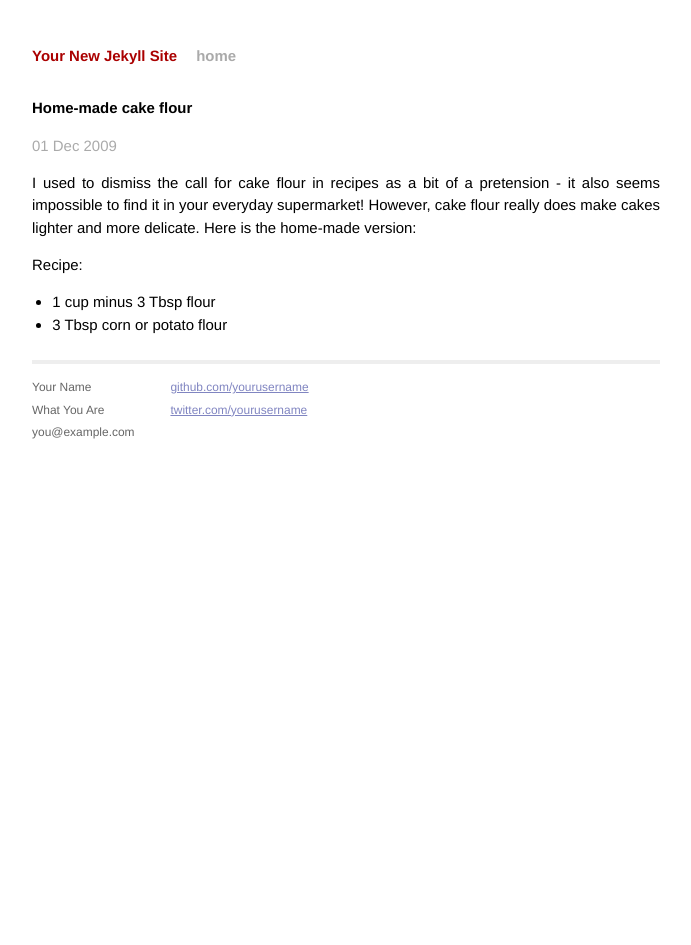
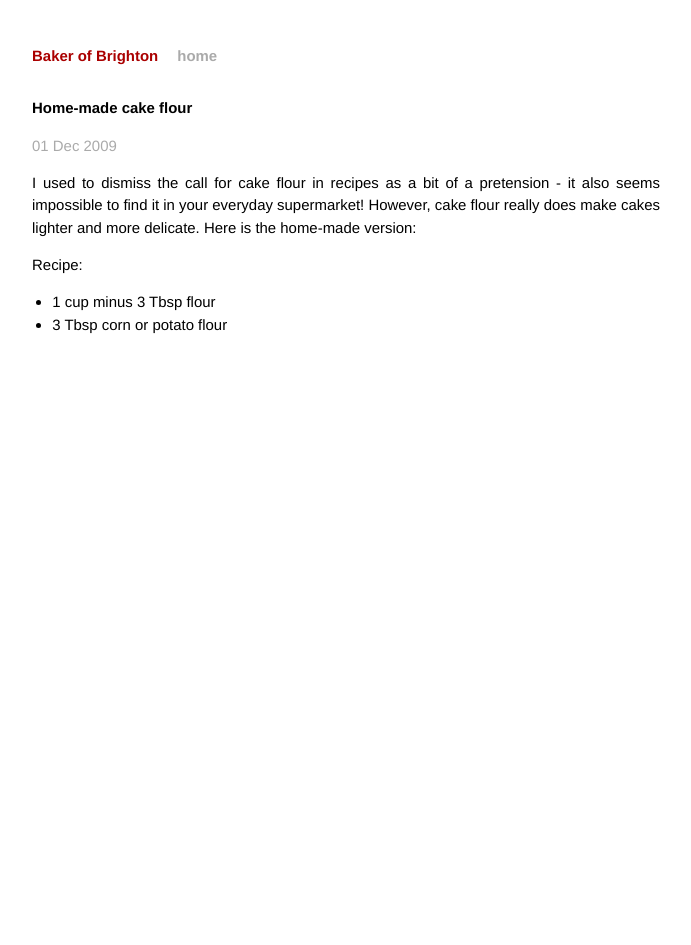
Before and after one commit to alexandtheweb/bakerofbrighton, a Jekyll site: the page built from _posts/2009-12-01-home-made-cake-flour.markdown, in a window 1280 px wide. Shown: the whole page, without its empty margins (294-985 px from the left). Built offline with Jekyll 4.4.1, drawn with Linux system fonts in a browser that asks for light colours; Markdown is read by kramdown in place of the engine named in the settings.

Commit message:
Set site name and cleaned up templates

```diff
--- a/_config.yml
+++ b/_config.yml
@@ -1,3 +1,3 @@
-name: Your New Jekyll Site
+name: Baker of Brighton
 markdown: redcarpet
 pygments: true
--- a/_layouts/default.html
+++ b/_layouts/default.html
@@ -16,28 +16,14 @@
     <body>
 
         <div class="site">
-          <div class="header">
+          <header class="header">
             <h1 class="title"><a href="/">{{ site.name }}</a></h1>
             <a class="extra" href="/">home</a>
-          </div>
+          </header>
 
           {{ content }}
 
-          <div class="footer">
-            <div class="contact">
-              <p>
-                Your Name<br />
-                What You Are<br />
-                you@example.com
-              </p>
-            </div>
-            <div class="contact">
-              <p>
-                <a href="https://github.com/yourusername">github.com/yourusername</a><br />
-                <a href="https://twitter.com/yourusername">twitter.com/yourusername</a><br />
-              </p>
-            </div>
-          </div>
+
         </div>
 
     </body>
--- a/_layouts/post.html
+++ b/_layouts/post.html
@@ -1,9 +1,10 @@
 ---
 layout: default
 ---
-<h2>{{ page.title }}</h2>
-<p class="meta">{{ page.date | date_to_string }}</p>
-
-<div class="post">
-{{ content }}
-</div>
+<article>
+	<h2>{{ page.title }}</h2>
+	<p class="meta">{{ page.date | date_to_string }}</p>
+	<div class="post">
+	{{ content }}
+	</div>
+</article>
```
